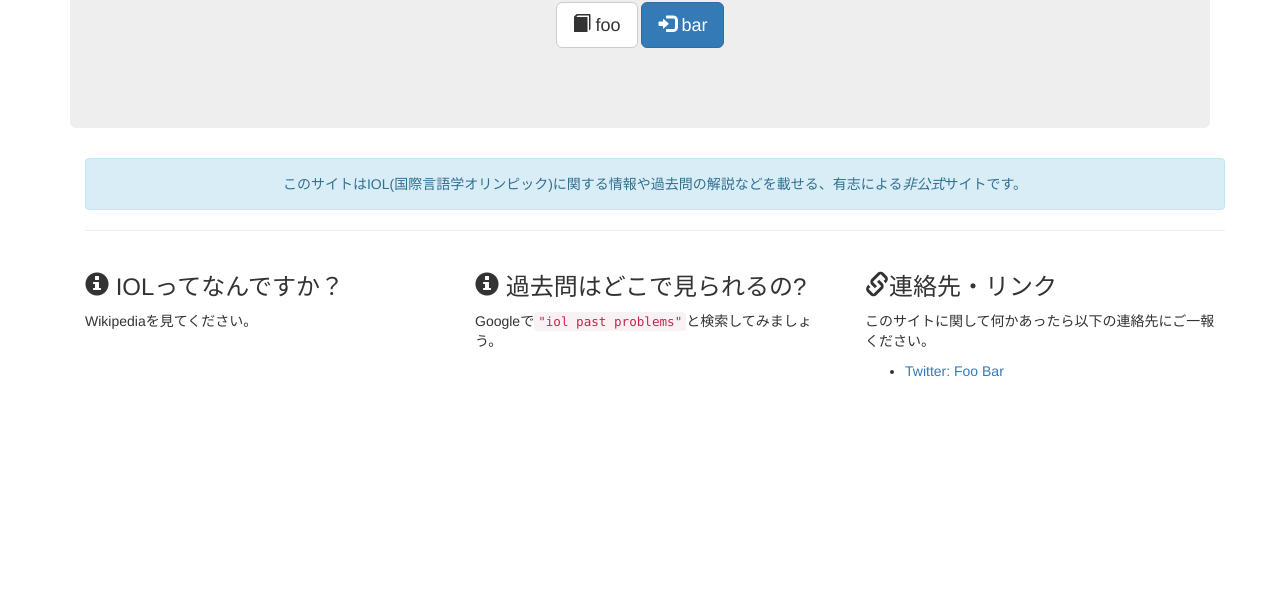
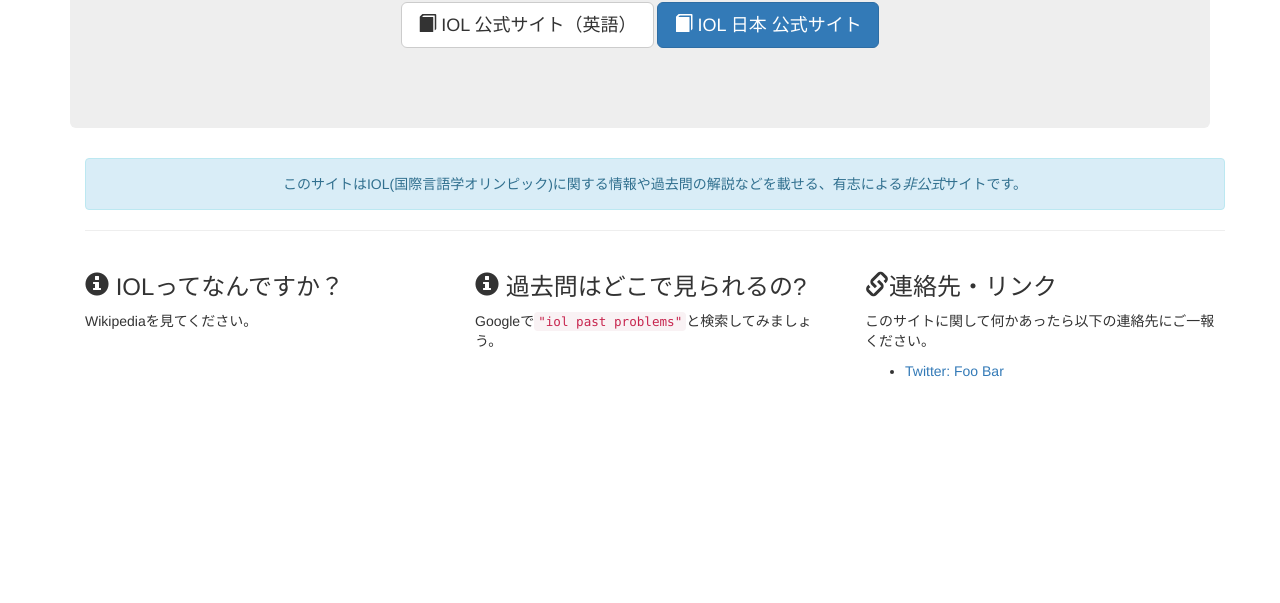
Before and after one commit to IOLingJapan-Website/IOLingJapan-Website.github.io, a plain HTML site: page index2.html in a window 1280 px wide. Shown: the part 197-800 px from the top of the page. Drawn offline with nearby package versions, Linux system fonts and the light colour scheme; a script that the page names is missing.

Commit message:
Update link

```diff
--- a/index2.html
+++ b/index2.html
@@ -69,8 +69,8 @@
 
 
 
-          <a type="button" class="btn btn-lg btn-default" href=""><span class="glyphicon glyphicon-book"></span> foo</a>
-          <a type="button" class="btn btn-lg btn-primary" href=""><span class="glyphicon glyphicon-log-in"></span> bar</a>
+          <a type="button" class="btn btn-lg btn-default" href="http://ioling.org/"><span class="glyphicon glyphicon-book"></span> IOL 公式サイト（英語）</a>
+          <a type="button" class="btn btn-lg btn-primary" href="http://www.iolingjapan.org/"><span class="glyphicon glyphicon-book"></span> IOL 日本 公式サイト</a>
         </div>
       </div>
 
```
